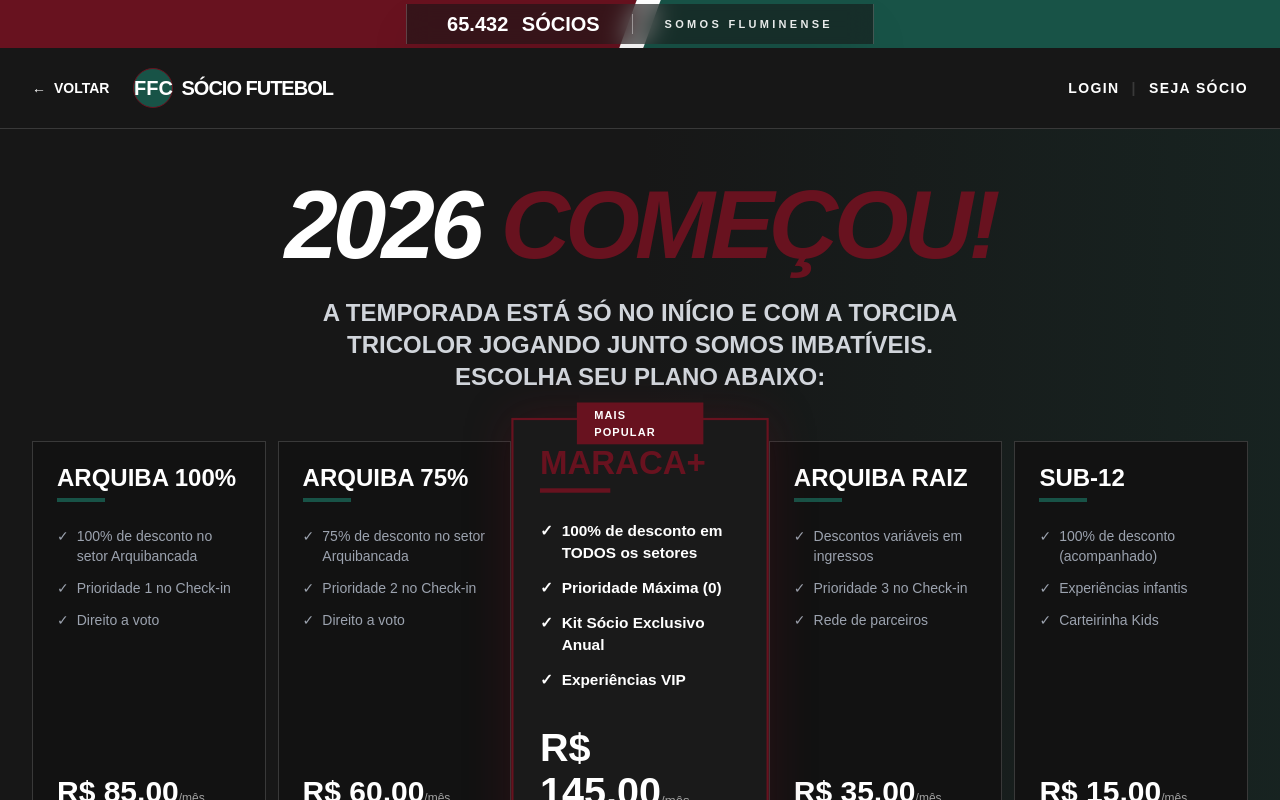
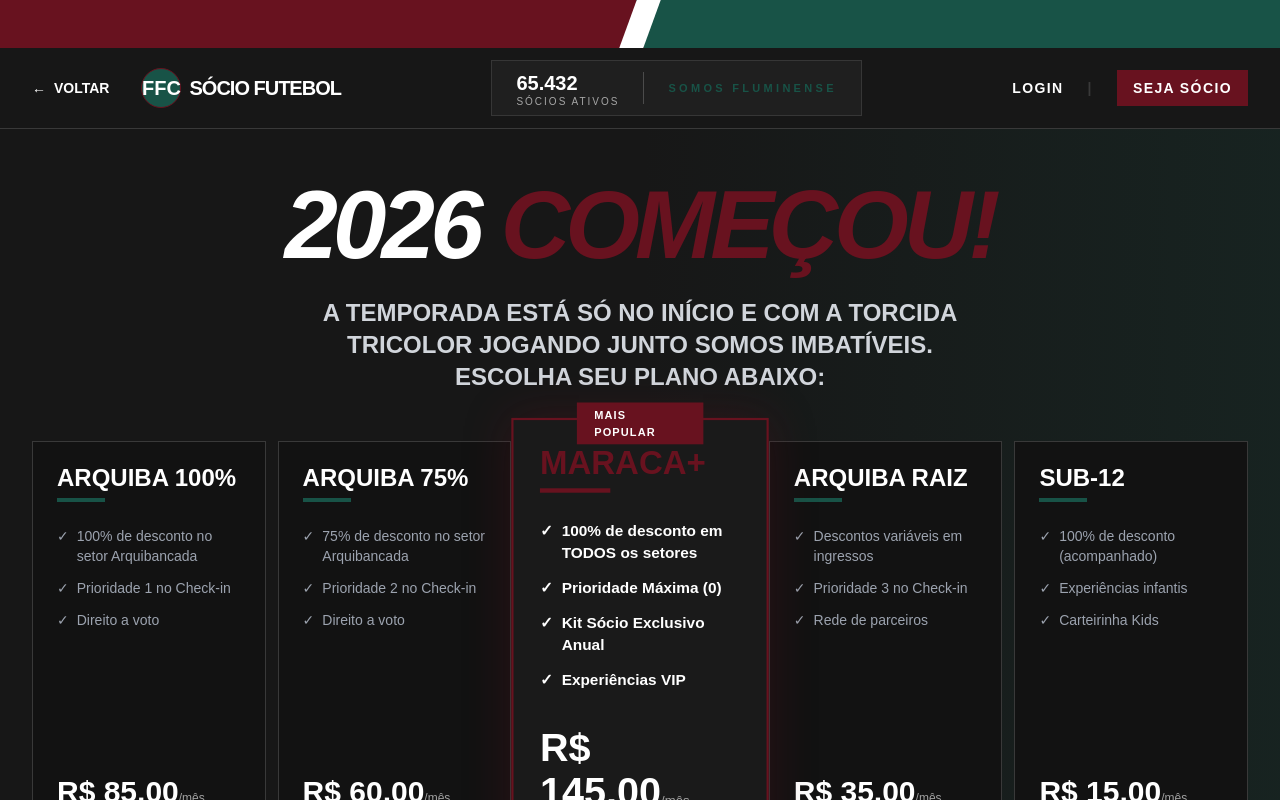
Before and after one commit to Feng-Brasil/lp-fluminense-planos-arquiba-2026, a Next.js app: page / in a window 1280 px wide. Shown: the top 800 px of the page. Built offline with nearby package versions, Linux system fonts and the light colour scheme.

Commit message:
Ajuste do contador de sócios: posicionamento na barra superior junto aos botões de navegação.

```diff
--- a/app/page.tsx
+++ b/app/page.tsx
@@ -1,28 +1,17 @@
 export default function Home() {
   return (
     <main className="min-h-screen bg-[#171717] text-[#ffffff] selection:bg-[#68121f] selection:text-white" style={{ fontFamily: 'Oswald, sans-serif' }}>
-      {/* TRICOLOR TOP BAR WITH INTEGRATED COUNTER */}
+      {/* TRICOLOR TOP BAR */}
       <div className="w-full h-12 flex relative overflow-hidden">
         <div className="flex-1 bg-[#68121f]"></div>
         <div className="w-6 bg-[#ffffff] skew-x-[-20deg] -mx-2 z-10"></div>
         <div className="flex-1 bg-[#185347]"></div>
-
-        {/* CONTADOR DE SÓCIOS POSICIONADO NA BARRA - ESPAÇAMENTO AUMENTADO */}
-        <div className="absolute inset-0 flex items-center justify-center z-20 pointer-events-none">
-          <div className="flex items-center gap-8 bg-[#171717]/60 px-10 py-1.5 backdrop-blur-md border-x border-white/20 shadow-2xl">
-            <span className="text-white font-black tracking-normal uppercase text-xl">
-              <span className="text-[#ffffff] mr-2">65.432</span> SÓCIOS
-            </span>
-            <div className="h-5 w-[1px] bg-white/40"></div>
-            <span className="text-[11px] tracking-[0.3em] opacity-100 font-bold uppercase text-white/90">Somos Fluminense</span>
-          </div>
-        </div>
       </div>
 
       {/* HEADER / NAVIGATION */}
       <nav className="border-b border-[#393939] bg-[#171717] sticky top-0 z-50">
         <div className="max-w-7xl mx-auto px-4 sm:px-6 lg:px-8 h-20 flex items-center justify-between">
-          <div className="flex items-center gap-6">
+          <div className="flex items-center gap-8">
             <a href="/" className="flex items-center gap-2 text-sm font-bold hover:text-[#185347] transition-colors">
               <span>←</span> VOLTAR
             </a>
@@ -32,11 +21,21 @@
             </div>
           </div>
 
+          {/* CONTADOR DE SÓCIOS ALINHADO NO HEADER */}
+          <div className="hidden lg:flex items-center gap-6 bg-[#1f1f1f] px-6 py-2 border border-white/10">
+            <div className="flex flex-col leading-none">
+              <span className="text-[#ffffff] font-black text-xl">65.432</span>
+              <span className="text-[10px] tracking-[0.2em] uppercase opacity-60">Sócios Ativos</span>
+            </div>
+            <div className="h-8 w-[1px] bg-white/20"></div>
+            <span className="text-[11px] tracking-[0.3em] font-bold uppercase text-[#185347]">Somos Fluminense</span>
+          </div>
+
           <div className="flex items-center gap-4">
-            <div className="flex items-center gap-3 font-bold text-sm tracking-widest">
+            <div className="flex items-center gap-6 font-bold text-sm tracking-widest">
               <a href="#" className="hover:text-[#185347] transition-colors uppercase">LOGIN</a>
               <span className="text-[#393939]">|</span>
-              <a href="#" className="hover:text-[#185347] transition-colors uppercase">SEJA SÓCIO</a>
+              <a href="#" className="bg-[#68121f] px-4 py-2 hover:bg-[#8a1829] transition-colors uppercase">SEJA SÓCIO</a>
             </div>
           </div>
         </div>
```
